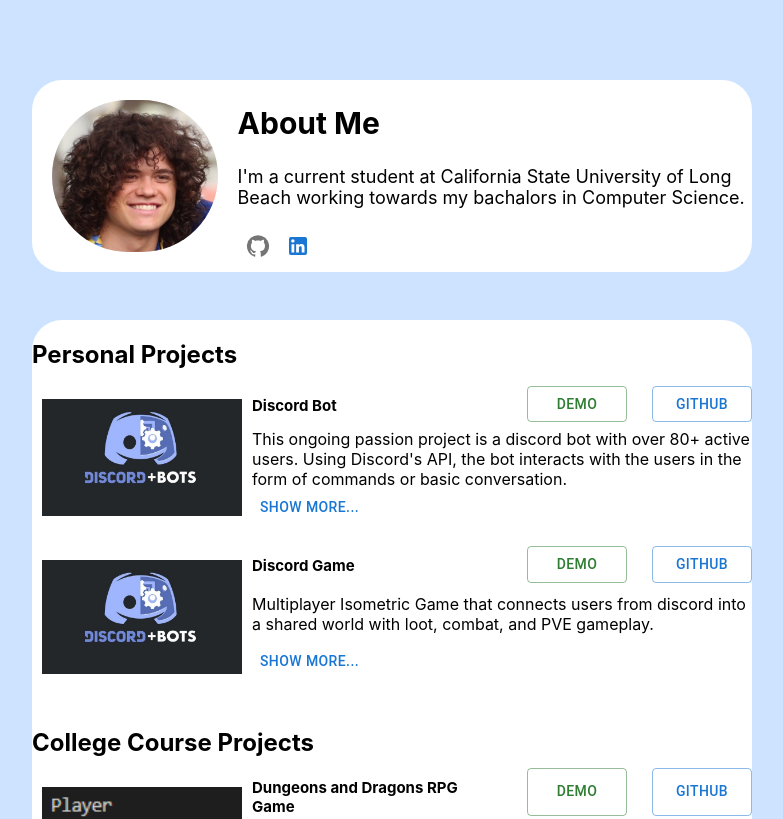
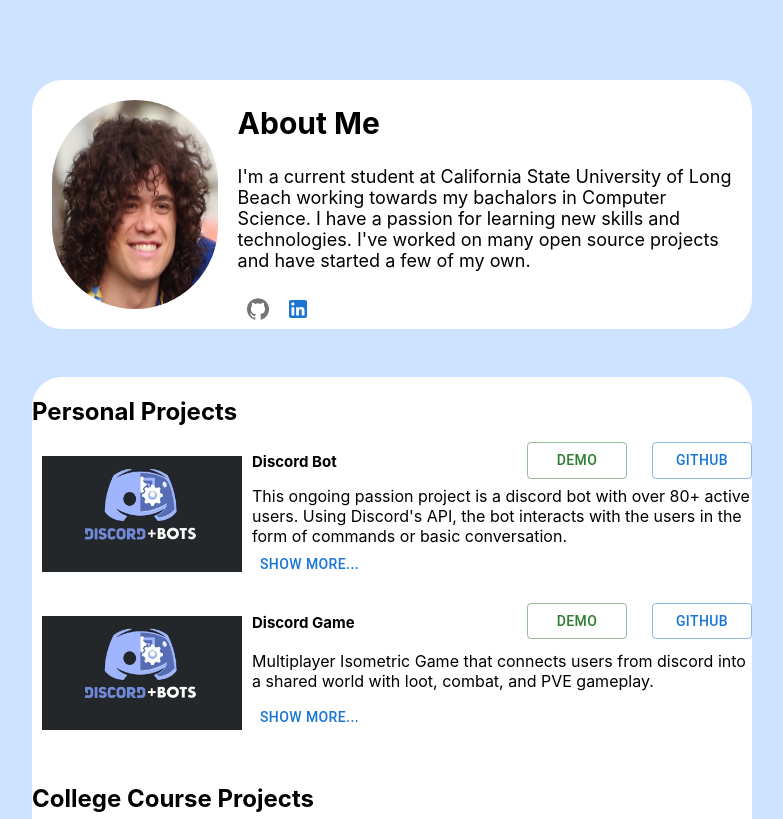
Before and after one commit to porterclev/Portfolio, a React (Create React App) app: page / in a window 1280 px wide. Shown: the top 819 px of the page, without its empty margins (288-1071 px from the left). Built offline with nearby package versions, Linux system fonts and the light colour scheme.

Commit message:
fixed scaling

```diff
--- a/src/views/About/About.css
+++ b/src/views/About/About.css
@@ -12,7 +12,7 @@
     justify-content: left;
 }
 .about-text-box {
-    margin: 0px 0px 0px 0px;
+    margin: 0px 10px 0px 0px;
 }
 .about-container p{
     font-size: 18px;
--- a/src/views/About/About.js
+++ b/src/views/About/About.js
@@ -13,7 +13,9 @@ const About = () => {
         <h1>About Me</h1>
         <p>
           I'm a current student at California State University of Long Beach
-          working towards my bachalors in Computer Science.
+          working towards my bachalors in Computer Science. I have a passion for
+          learning new skills and technologies. I've worked on many open source
+          projects and have started a few of my own.
         </p>
         <div className="social-buttons">
           <IconButton
```
